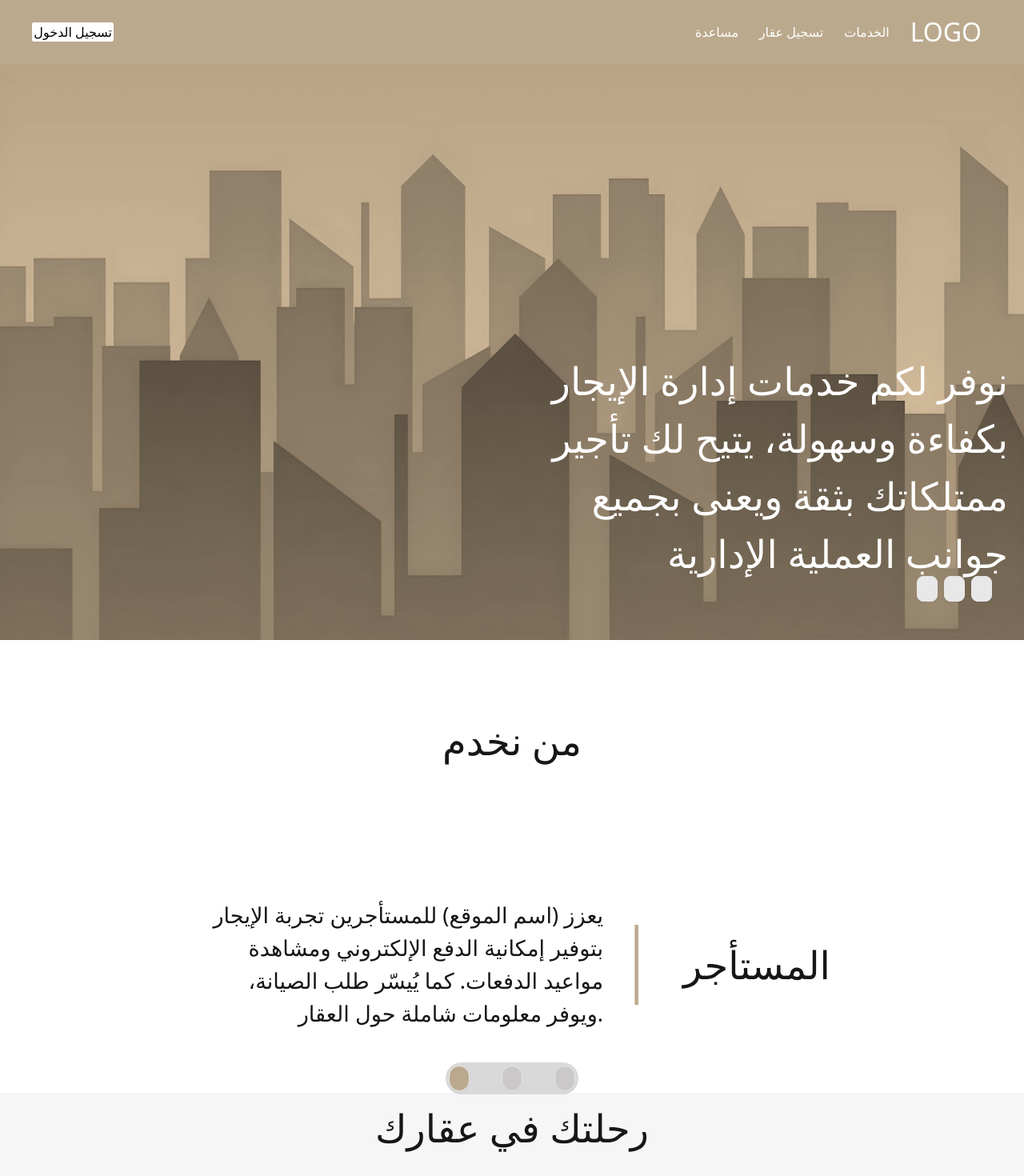
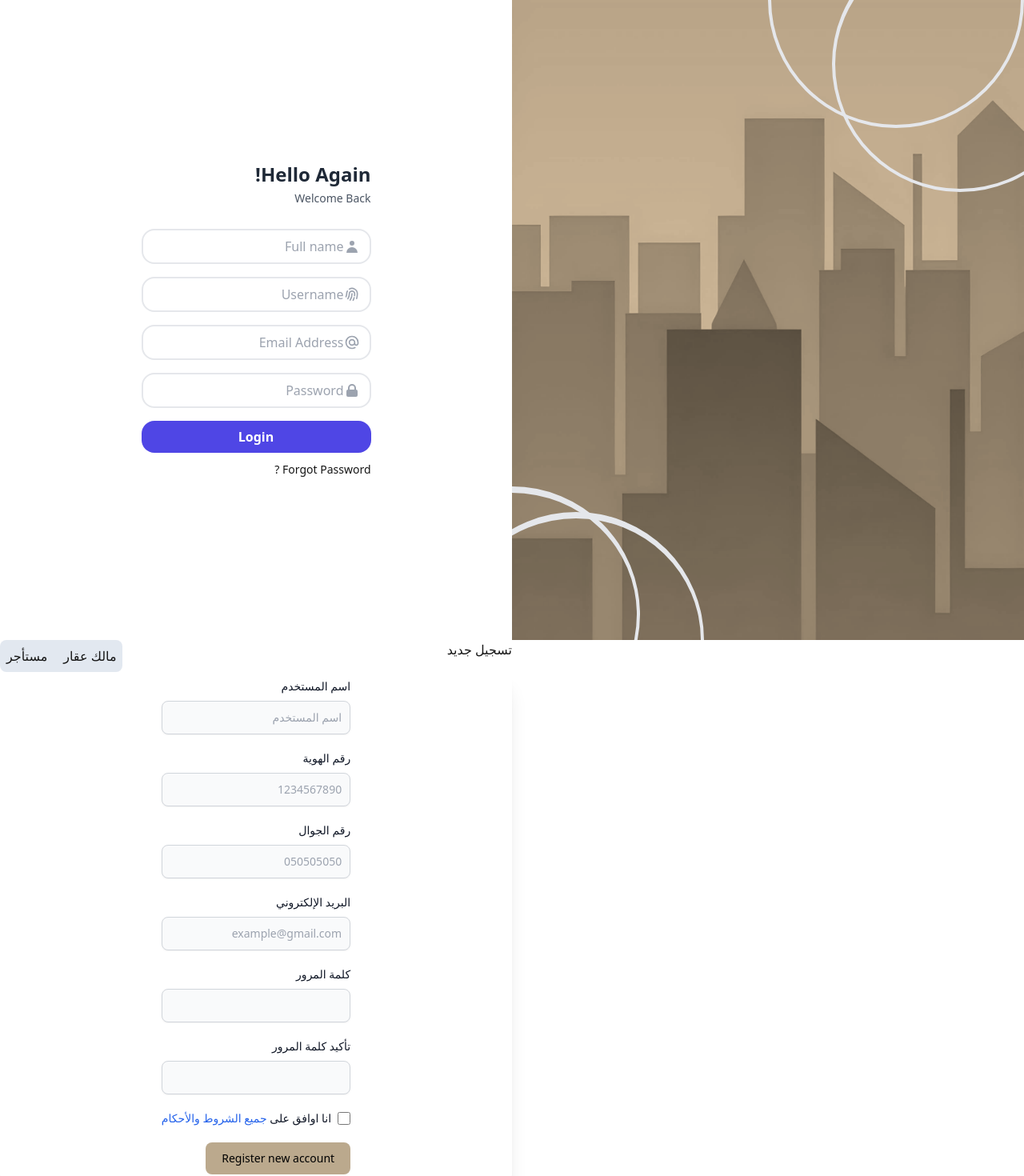
Before and after one commit to amalsaab/Amar, a React (Vite) app in the folder Aqarati-app/: page / in a window 1280 px wide. Shown: the top 1470 px of the page at 80% size. Built offline with nearby package versions, Linux system fonts and the light colour scheme.

Commit message:
salman 3

```diff
--- a/Aqarati-app/index.html
+++ b/Aqarati-app/index.html
@@ -6,7 +6,7 @@
     <meta name="viewport" content="width=device-width, initial-scale=1.0" />
     <title>Vite + React</title>
   </head>
-  <body>
+  <body dir="rtl">
     <div id="root"></div>
     <script type="module" src="/src/main.jsx"></script>
   </body>
--- a/Aqarati-app/src/App.jsx
+++ b/Aqarati-app/src/App.jsx
@@ -2,6 +2,7 @@ import './App.css'
 import Landing from './Compnent/Landing'
 import { Routes, Route } from 'react-router-dom'
 import Qu from './Compnent/Qu'
+import Signup from './Compnent/Signup'
 
 function App() {
   return (
@@ -9,8 +10,11 @@ function App() {
 
 
       <Routes>
-        <Route path="/" element={<Landing/>}/>
+      <Route path="/" element={<Signup/>}/>
+
+        <Route path="/landing" element={<Landing/>}/>
         <Route path="/Q" element={<Qu/>}/>
+
       </Routes>
 
 
--- /dev/null
+++ b/Aqarati-app/src/Compnent/Signup.jsx
@@ -0,0 +1,153 @@
+import React, { useState } from 'react'
+import bgsignup from "../assets/bgSignup1.png"
+
+
+export default function Signup() {
+    const [username , setUsername] =useState()
+    const [nationalID , setNationalID ] =useState()
+    const [email , setEmail] =useState()
+    const [phone , setPhone] =useState()
+    const [password , setPassword] =useState()
+    const [confirmPassword , setConfirmPassword] =useState()
+    const [checkBox , setCheckBox] =useState()
+
+
+
+  return (
+   <>
+
+
+<div class="h-screen md:flex">
+	<div style={{backgroundImage: `url(${bgsignup})`}}
+		class="relative overflow-hidden md:flex bg-cover w-1/2 i justify-around items-center hidden">
+
+		<div class="absolute -bottom-32 -left-40 w-80 h-80 border-4 rounded-full border-opacity-30 border-t-8"></div>
+		<div class="absolute -bottom-40 -left-20 w-80 h-80 border-4 rounded-full border-opacity-30 border-t-8"></div>
+		<div class="absolute -top-40 -right-0 w-80 h-80 border-4 rounded-full border-opacity-30 border-t-8"></div>
+		<div class="absolute -top-20 -right-20 w-80 h-80 border-4 rounded-full border-opacity-30 border-t-8"></div>
+	</div>
+	<div class="flex md:w-1/2 justify-center py-10 items-center bg-white">
+		<div class="bg-white">
+			<h1 class="text-gray-800 font-bold text-2xl mb-1">Hello Again!</h1>
+			<p class="text-sm font-normal text-gray-600 mb-7">Welcome Back</p>
+			<div class="flex items-center border-2 py-2 px-3 rounded-2xl mb-4">
+				<svg xmlns="http://www.w3.org/2000/svg" class="h-5 w-5 text-gray-400" viewBox="0 0 20 20"
+					fill="currentColor">
+					<path fill-rule="evenodd" d="M10 9a3 3 0 100-6 3 3 0 000 6zm-7 9a7 7 0 1114 0H3z"
+						clip-rule="evenodd" />
+				</svg>
+				<input class="pl-2 outline-none border-none" type="text" name="" id="" placeholder="Full name" />
+      </div>
+				<div class="flex items-center border-2 py-2 px-3 rounded-2xl mb-4">
+					<svg xmlns="http://www.w3.org/2000/svg" class="h-5 w-5 text-gray-400" fill="none"
+						viewBox="0 0 24 24" stroke="currentColor">
+						<path stroke-linecap="round" stroke-linejoin="round" stroke-width="2"
+							d="M12 11c0 3.517-1.009 6.799-2.753 9.571m-3.44-2.04l.054-.09A13.916 13.916 0 008 11a4 4 0 118 0c0 1.017-.07 2.019-.203 3m-2.118 6.844A21.88 21.88 0 0015.171 17m3.839 1.132c.645-2.266.99-4.659.99-7.132A8 8 0 008 4.07M3 15.364c.64-1.319 1-2.8 1-4.364 0-1.457.39-2.823 1.07-4" />
+					</svg>
+					<input class="pl-2 outline-none border-none" type="text" name="" id="" placeholder="Username" />
+      </div>
+					<div class="flex items-center border-2 py-2 px-3 rounded-2xl mb-4">
+						<svg xmlns="http://www.w3.org/2000/svg" class="h-5 w-5 text-gray-400" fill="none"
+							viewBox="0 0 24 24" stroke="currentColor">
+							<path stroke-linecap="round" stroke-linejoin="round" stroke-width="2"
+								d="M16 12a4 4 0 10-8 0 4 4 0 008 0zm0 0v1.5a2.5 2.5 0 005 0V12a9 9 0 10-9 9m4.5-1.206a8.959 8.959 0 01-4.5 1.207" />
+						</svg>
+						<input class="pl-2 outline-none border-none" type="text" name="" id="" placeholder="Email Address" />
+      </div>
+						<div class="flex items-center border-2 py-2 px-3 rounded-2xl">
+							<svg xmlns="http://www.w3.org/2000/svg" class="h-5 w-5 text-gray-400" viewBox="0 0 20 20"
+								fill="currentColor">
+								<path fill-rule="evenodd"
+									d="M5 9V7a5 5 0 0110 0v2a2 2 0 012 2v5a2 2 0 01-2 2H5a2 2 0 01-2-2v-5a2 2 0 012-2zm8-2v2H7V7a3 3 0 016 0z"
+									clip-rule="evenodd" />
+							</svg>
+							<input class="pl-2 outline-none border-none" type="text" name="" id="" placeholder="Password" />
+      </div>
+							<button type="submit" class="block w-full bg-indigo-600 mt-4 py-2 rounded-2xl text-white font-semibold mb-2">Login</button>
+							<span class="text-sm ml-2 hover:text-blue-500 cursor-pointer">Forgot Password ?</span>
+		</div>
+	</div>
+</div>
+
+
+
+
+
+
+
+
+
+
+
+
+
+
+
+
+
+
+
+   <div className='h-[100vh] w-[100vw] flex '>
+   <div className={`h-[100%] w-[50%] bg-[url(${bgsignup})] `}>
+
+   </div>
+
+<div dir='rtl' className='h-[100%] w-[50%] flex items-center  '>
+
+    <div className='h-full w-full felx flex-col'>
+<div className='flex justify-between ' >
+    <h1>تسجيل جديد</h1>
+    <div className='w- flex gap-5 p-2 rounded-lg bg-slate-200 '>
+ <button >مالك عقار</button>
+<button>مستأجر</button>
+
+    </div>
+</div>
+<div className='w-full flex justify-center items-center p-2 rounded-lg shadow-xl'>
+<div  class="max-w-sm mx-auto">
+  <div class="mb-5">
+    <label for="username" class="block mb-2 text-sm font-medium text-gray-900 dark:text-white">اسم المستخدم</label>
+    <input type="text" value={username} onChange={(e)=>setUsername(e.target.value)} id="username" class="shadow-sm bg-gray-50 border border-gray-300 text-gray-900 text-sm rounded-lg focus:ring-blue-500 focus:border-blue-500 block w-full p-2.5 dark:bg-gray-700 dark:border-gray-600 dark:placeholder-gray-400 dark:text-white dark:focus:ring-blue-500 dark:focus:border-blue-500 dark:shadow-sm-light" placeholder="اسم المستخدم" required/>
+  </div>
+
+  <div class="mb-5">
+    <label for="nationalID" class="block mb-2 text-sm font-medium text-gray-900 dark:text-white">رقم الهوية</label>
+    <input type="text" value={nationalID} onChange={(e)=>setNationalID(e.target.value)} id="nationalID" class="shadow-sm bg-gray-50 border border-gray-300 text-gray-900 text-sm rounded-lg focus:ring-blue-500 focus:border-blue-500 block w-full p-2.5 dark:bg-gray-700 dark:border-gray-600 dark:placeholder-gray-400 dark:text-white dark:focus:ring-blue-500 dark:focus:border-blue-500 dark:shadow-sm-light" placeholder="1234567890" required/>
+  </div>
+
+  <div class="mb-5">
+    <label for="phone" class="block mb-2 text-sm font-medium text-gray-900 dark:text-white">رقم الجوال</label>
+    <input type="text" value={phone} onChange={(e)=>setPhone(e.target.value)} id="phone" class="shadow-sm bg-gray-50 border border-gray-300 text-gray-900 text-sm rounded-lg focus:ring-blue-500 focus:border-blue-500 block w-full p-2.5 dark:bg-gray-700 dark:border-gray-600 dark:placeholder-gray-400 dark:text-white dark:focus:ring-blue-500 dark:focus:border-blue-500 dark:shadow-sm-light" placeholder="050505050" required/>
+  </div>
+
+  <div class="mb-5">
+    <label for="email" class="block mb-2 text-sm font-medium text-gray-900 dark:text-white">البريد الإلكتروني</label>
+    <input type="email" value={email} onChange={(e)=>setEmail(e.target.value)} id="email" class="shadow-sm bg-gray-50 border border-gray-300 text-gray-900 text-sm rounded-lg focus:ring-blue-500 focus:border-blue-500 block w-full p-2.5 dark:bg-gray-700 dark:border-gray-600 dark:placeholder-gray-400 dark:text-white dark:focus:ring-blue-500 dark:focus:border-blue-500 dark:shadow-sm-light" placeholder="example@gmail.com" required/>
+  </div>
+
+  <div class="mb-5">
+    <label for="password" class="block mb-2 text-sm font-medium text-gray-900 dark:text-white">كلمة المرور</label>
+    <input type="password" value={password} onChange={(e)=>setPassword(e.target.value)} id="password" class="shadow-sm bg-gray-50 border border-gray-300 text-gray-900 text-sm rounded-lg focus:ring-blue-500 focus:border-blue-500 block w-full p-2.5 dark:bg-gray-700 dark:border-gray-600 dark:placeholder-gray-400 dark:text-white dark:focus:ring-blue-500 dark:focus:border-blue-500 dark:shadow-sm-light" required/>
+  </div>
+
+  <div class="mb-5">
+    <label for="confirmPassword" class="block mb-2 text-sm font-medium text-gray-900 dark:text-white">تأكيد كلمة المرور</label>
+    <input type="password" value={confirmPassword} onChange={(e)=>setConfirmPassword(e.target.value)} id="confirmPassword" class="shadow-sm bg-gray-50 border border-gray-300 text-gray-900 text-sm rounded-lg focus:ring-blue-500 focus:border-blue-500 block w-full p-2.5 dark:bg-gray-700 dark:border-gray-600 dark:placeholder-gray-400 dark:text-white dark:focus:ring-blue-500 dark:focus:border-blue-500 dark:shadow-sm-light" required/>
+  </div>
+
+
+  <div class="flex items-start mb-5">
+    <div class="flex items-center h-5">
+      <input id="terms" type="checkbox" value={checkBox} onChange={(e)=>setCheckBox(e.target.checked)} class="w-4 h-4 border border-gray-300 rounded bg-gray-50 focus:ring-3 focus:ring-blue-300 dark:bg-gray-700 dark:border-gray-600 dark:focus:ring-blue-600 dark:ring-offset-gray-800 dark:focus:ring-offset-gray-800" required/>
+    </div>
+    <label for="terms" class="ms-2 text-sm font-medium text-gray-900 dark:text-gray-300">انا اوافق على <a href="#" class="text-blue-600 hover:underline dark:text-blue-500">جميع الشروط والأحكام</a></label>
+  </div>
+  <button  class="text-black bg-primary hover:bg-blue-800 focus:ring-4 focus:outline-none focus:ring-blue-300 font-medium rounded-lg text-sm px-5 py-2.5 text-center dark:bg-blue-600 dark:hover:bg-blue-700 dark:focus:ring-blue-800">Register new account</button>
+</div>
+</div>
+</div>
+</div>
+   </div>
+   </>
+  )
+}
```
Also changed, not shown: Aqarati-app/src/assets/bgSignup.png (added), Aqarati-app/src/assets/bgSignup1.png (added).
